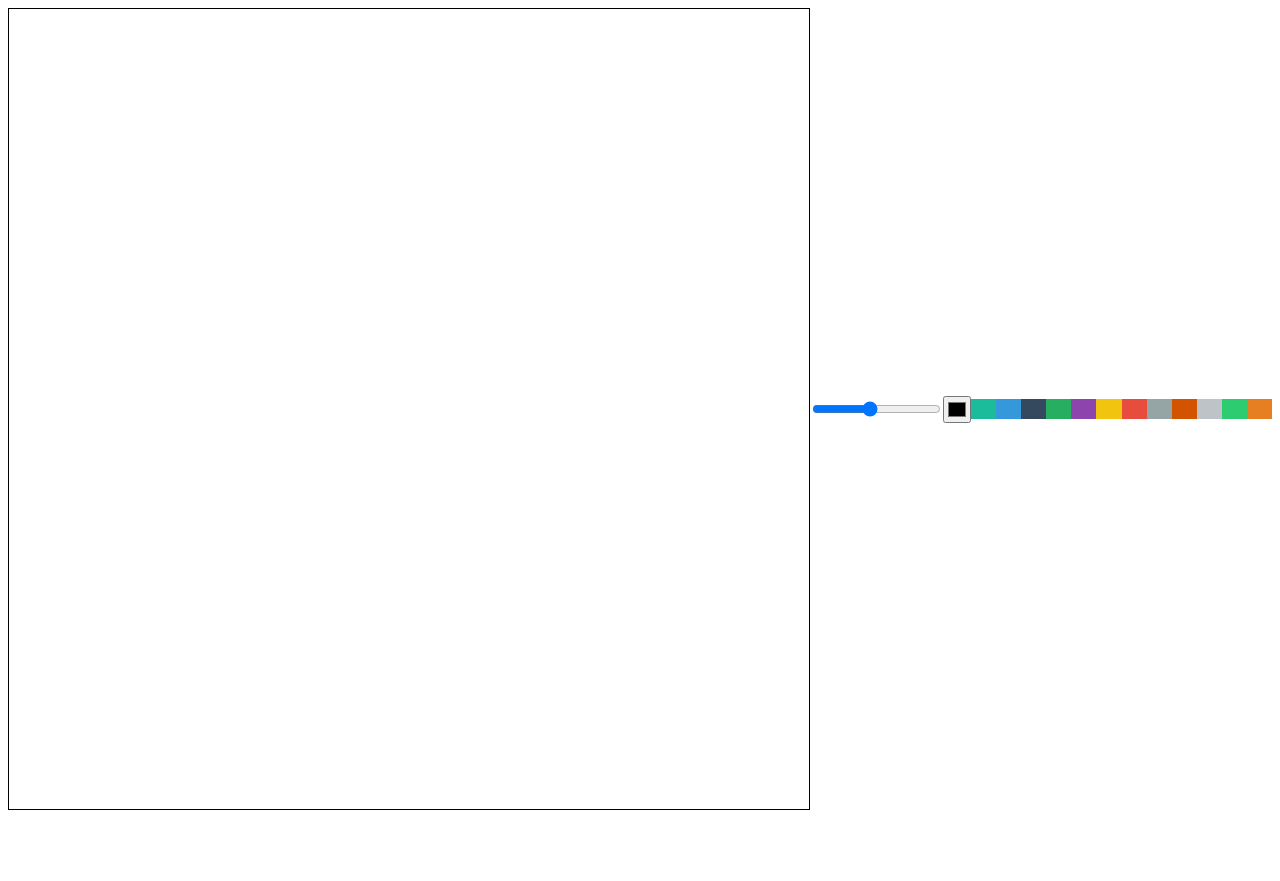
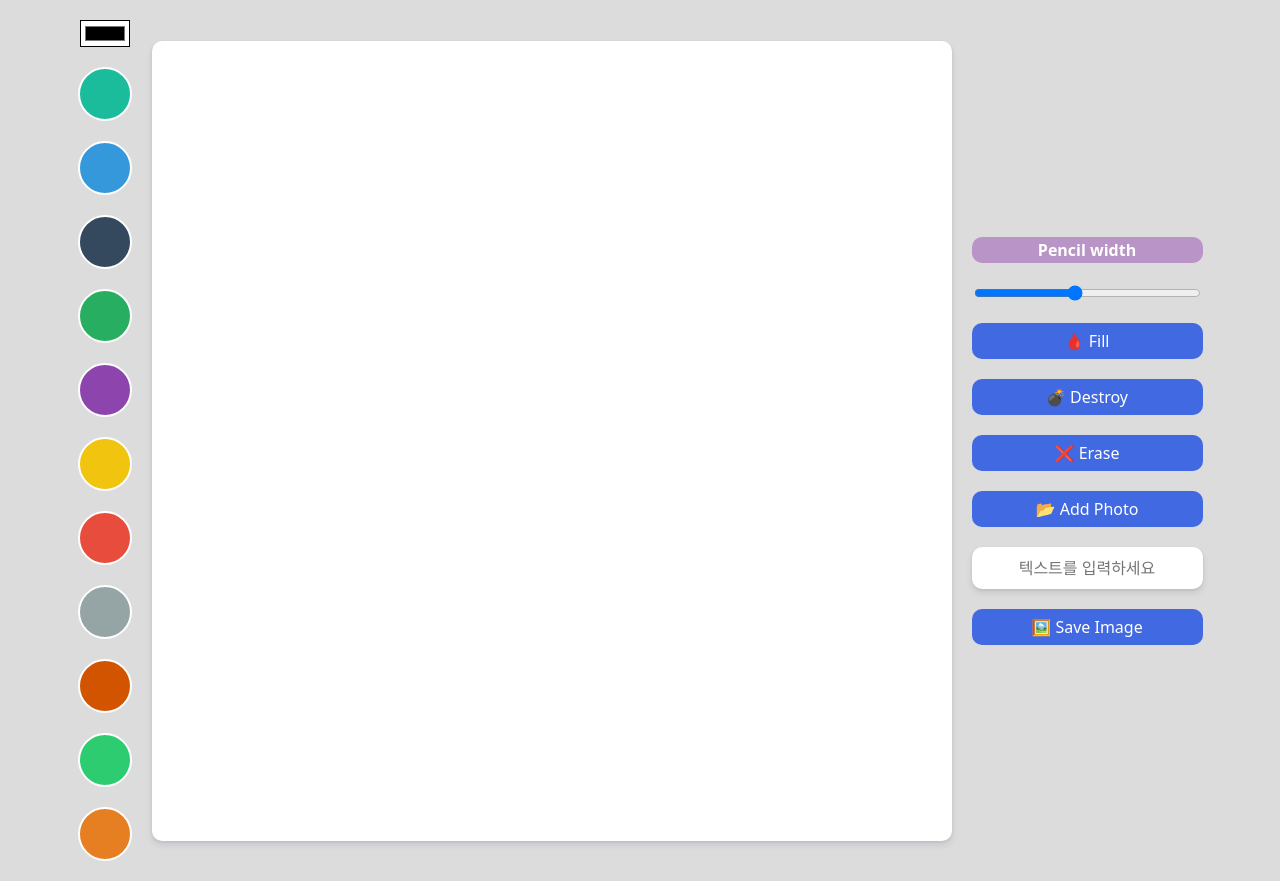
Before and after one commit to Hanecorin/nomad_JS_PictureApp, a plain HTML site: page index.html in a window 1280 px wide. Before the commit the page ends 818 px from the top, so only its background shows below. Drawn offline with Linux system fonts and the light colour scheme.

Commit message:
photo, text, css modified

```diff
--- a/app.js
+++ b/app.js
@@ -1,15 +1,24 @@
-
+const saveBtn = document.getElementById("save");
+const textInput = document.getElementById("text");
+const fileInput = document.getElementById("file");
+const eraserBtn = document.getElementById("eraser-btn");
+const destroyBtn = document.getElementById("destroy-btn");
+const modeBtn = document.getElementById("mode-btn");
 const colorOptions = Array.from(document.getElementsByClassName("color-option"));
 const color = document.getElementById("color");
 const lineWidth = document.getElementById("line-width")
 const canvas = document.querySelector("canvas");
 const ctx = canvas.getContext("2d");
+const CANVAS_WIDTH = 800;
+const CANVAS_HEIGHT = 800;
 
 canvas.width = 800;
 canvas.height = 800;
 ctx.lineWidth = lineWidth.value;
+ctx.lineCap = "round";
 
 let isPainting = false;
+let isFilling = false;
 
 function onMove(event) {
     if(isPainting){
@@ -33,24 +42,92 @@ function onLineWidthChange(event) {
     ctx.lineWidth = event.target.value;
 }
 
-function onColorChange(event){
+function onColorChange(event) {
     ctx.strokeStyle = event.target.value;
     ctx.fillStyle = event.target.value;
 }
 
-function onColorClick(event){
+function onColorClick(event) {
     const colorValue = event.target.dataset.color;
     ctx.strokeStyle = colorValue;
     ctx.fillStyle = colorValue;
     color.value = colorValue;
 }
 
+function onModeClick() {
+    if(isFilling){
+        isFilling = false;
+        modeBtn.innerText = "Fill"
+    } else {
+        isFilling = true;
+        modeBtn.innerText = "Draw";
+    }
+}
+
+function onCanvasClick() {
+    if(isFilling){
+        ctx.fillRect(0, 0, CANVAS_WIDTH, CANVAS_HEIGHT);
+    }
+}
+
+function onDestroyClick() {
+    ctx.fillStyle = "white";
+    ctx.fillRect(0, 0, CANVAS_WIDTH, CANVAS_HEIGHT);
+}
+
+function onEraseClick() {
+    ctx.strokeStyle = "white";
+    isFilling = false;
+    modeBtn.innerText = "Fill";
+}
+
+function onFileChange(event) {
+    const file = event.target.files[0];
+    const url = URL.createObjectURL(file);
+    const image = new Image();
+    image.src = url;
+    image.onload = function() {
+        ctx.drawImage(image, 0, 0, CANVAS_WIDTH, CANVAS_HEIGHT);
+        fileInput.value = null;
+    }
+
+}
+
+function onDoubleClick(event) {
+    const text = textInput.value;
+    if(text !== ""){
+        ctx.save();
+        ctx.lineWidth = 1;
+        ctx.font = "68px serif";
+        ctx.fillText(text, event.offsetX, event.offsetY);
+        ctx.restore();
+    }
+
+}
+
+function onSaveClick() {
+    const url = canvas.toDataURL();
+    const a = document.createElement("a");
+    a.href = url;
+    a.download = "myDrawing.png";
+    a.click();
+}
+
+
+canvas.addEventListener("dblclick", onDoubleClick);
 canvas.addEventListener("mousemove", onMove);
 canvas.addEventListener("mousedown", startPainting);
 canvas.addEventListener("mouseup", cancelPainting);
 canvas.addEventListener("mouseleave", cancelPainting);
+canvas.addEventListener("click", onCanvasClick);
 
 lineWidth.addEventListener("change", onLineWidthChange);
 color.addEventListener("change",onColorChange);
 
 colorOptions.forEach((color) => color.addEventListener("click",onColorClick));
+
+modeBtn.addEventListener("click", onModeClick);
+destroyBtn.addEventListener("click",onDestroyClick);
+eraserBtn.addEventListener("click", onEraseClick);
+fileInput.addEventListener("change", onFileChange);
+saveBtn.addEventListener("click", onSaveClick);
--- a/index.html
+++ b/index.html
@@ -7,9 +7,8 @@
     <link rel="stylesheet" href="styles.css"/>
 </head>
 <body>
-    <canvas></canvas>
-    <input id="line-width" type="range" min="1" max="10" value="5"/>
-    <input type="color" id="color"/>
+    <div class="color-options">
+        <input type="color" id="color" />
         <div class="color-option" style="background-color: #1abc9c;" data-color="#1abc9c"></div>
         <div class="color-option" style="background-color: #3498db;" data-color="#3498db"></div>
         <div class="color-option" style="background-color: #34495e;" data-color="#34495e"></div>
@@ -19,9 +18,27 @@
         <div class="color-option" style="background-color: #e74c3c;" data-color="#e74c3c"></div>
         <div class="color-option" style="background-color: #95a5a6;" data-color="#95a5a6"></div>
         <div class="color-option" style="background-color: #d35400;" data-color="#d35400"></div>
-    <div class="color-option" style="background-color: #bdc3c7;" data-color="#bdc3c7"></div>
         <div class="color-option" style="background-color: #2ecc71;" data-color="#2ecc71"></div>
         <div class="color-option" style="background-color: #e67e22;" data-color="#e67e22"></div>
+    </div>
+
+    <canvas></canvas>
+
+    <div class="btns">
+        <span class="pencil"">Pencil width</span>
+        <input id="line-width" type="range" min="1" max="10" value="5" />
+
+        <button id="mode-btn">🩸 Fill</button>
+        <button id="destroy-btn">💣 Destroy</button>
+        <button id="eraser-btn">❌ Erase</button>
+        <label for="file">
+            📂 Add Photo
+            <input type="file" accept="image/*" id="file"/>
+        </label>
+        <input type="text" placeholder="텍스트를 입력하세요" id="text" />
+        <button id="save">🖼️ Save Image</button>
+    </div>
+
     <script src="app.js"></script>
 </body>
 </html>
--- /dev/null
+++ b/reset.css
@@ -0,0 +1,132 @@
+
+
+html,
+body,
+div,
+span,
+applet,
+object,
+iframe,
+h1,
+h2,
+h3,
+h4,
+h5,
+h6,
+p,
+blockquote,
+pre,
+a,
+abbr,
+acronym,
+address,
+big,
+cite,
+code,
+del,
+dfn,
+em,
+img,
+ins,
+kbd,
+q,
+s,
+samp,
+small,
+strike,
+strong,
+sub,
+sup,
+tt,
+var,
+b,
+u,
+i,
+center,
+dl,
+dt,
+dd,
+ol,
+ul,
+li,
+fieldset,
+form,
+label,
+legend,
+table,
+caption,
+tbody,
+tfoot,
+thead,
+tr,
+th,
+td,
+article,
+aside,
+canvas,
+details,
+embed,
+figure,
+figcaption,
+footer,
+header,
+hgroup,
+menu,
+nav,
+output,
+ruby,
+section,
+summary,
+time,
+mark,
+audio,
+video {
+    margin: 0;
+    padding: 0;
+    border: 0;
+    font-size: 100%;
+    font: inherit;
+    vertical-align: baseline;
+}
+
+/* HTML5 display-role reset for older browsers */
+article,
+aside,
+details,
+figcaption,
+figure,
+footer,
+header,
+hgroup,
+menu,
+nav,
+section {
+    display: block;
+}
+
+body {
+    line-height: 1;
+}
+
+ol,
+ul {
+    list-style: none;
+}
+
+blockquote,
+q {
+    quotes: none;
+}
+
+blockquote:before,
+blockquote:after,
+q:before,
+q:after {
+    content: '';
+    content: none;
+}
+
+table {
+    border-collapse: collapse;
+    border-spacing: 0;
+}
--- a/styles.css
+++ b/styles.css
@@ -1,18 +1,95 @@
+@import "reset.css";
+
 canvas {
     width: 800px;
     height: 800px;
-    border: 1px solid black;
+    background-color: white;
+    border-radius: 10px;
+    box-shadow: 0 4px 6px rgba(50, 50, 93, 0.11), 0 1px 3px rgba(0, 0, 0, 0.08);
 }
 
 body {
+    justify-content: space-between;
+    display: flex;
+    align-items: flex-start;
+    gap: 20px;
+    background-color: gainsboro;
+    padding: 20px;
+    font-family: system-ui, -apple-system, BlinkMacSystemFont, 'Segoe UI', Roboto, Oxygen, Ubuntu, Cantarell, 'Open Sans', 'Helvetica Neue', sans-serif;
+}
+
+body {
+    display: flex;
     justify-content: center;
+    align-items: center;
+}
+
+.btns{
     display: flex;
+    flex-direction: column;
+    gap: 20px;
+}
+
+.color-options{
+    display: flex;
+    flex-direction: column;
+    gap: 20px;
     align-items: center;
-
 }
 
 .color-option {
     width: 50px;
-    height: 20px;
+    height: 50px;
+    border-radius: 50%;
     cursor: pointer;
+    border: 2px solid white;
+    transition:transform ease-in-out .1s;
 }
+
+.color-option:hover{
+    transform: scale(1.2);
+}
+
+input#color{
+    background-color: white;
+}
+
+button,label {
+    all:unset;
+    padding: 10px;
+    text-align: center;
+    background-color: royalblue;
+    color: white;
+    font-weight: 500;
+    cursor: pointer;
+    border-radius: 10px;
+    transition: opacity linear .3s;
+}
+
+button:hover {
+    opacity: 0.85;
+}
+
+input#text {
+    all:unset;
+    padding: 10px 0px;
+    text-align: center;
+    border-radius: 10px;
+    font-weight: 500;
+    background-color: white;
+    box-shadow: 0 4px 6px rgba(50, 50, 93, 0.11), 0 1px 3px rgba(0, 0, 0, 0.08);
+}
+
+input#file {
+    display: none;
+}
+
+span.pencil{
+    text-align: center;
+    font-weight: bold;
+    font-family: system-ui, -apple-system, BlinkMacSystemFont, 'Segoe UI', Roboto, Oxygen, Ubuntu, Cantarell, 'Open Sans', 'Helvetica Neue', sans-serif;
+    background-color: #b894c7;
+    padding: 5px 0px;
+    border-radius: 10px;
+    color: white;
+}
```
Lines whose indentation alone changed are shown as unchanged.
